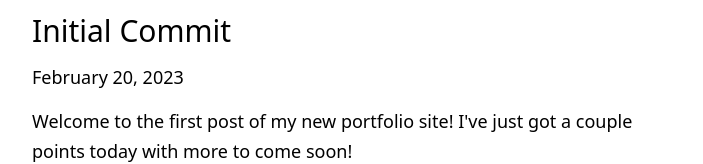
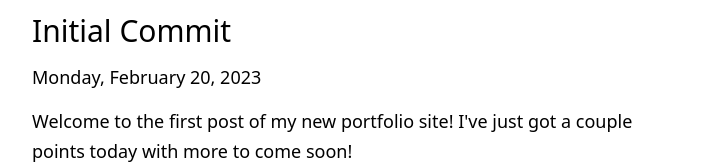
Before and after one commit to benpjenkins/2023-portfolio, a Next.js app: page /posts in a window 1280 px wide. Shown: the part 146-310 px from the top of the page, without its empty margins (288-991 px from the left). Built offline with nearby package versions, Linux system fonts and the light colour scheme; no server answers.

Commit message:
chore: remove data-fns dependency

```diff
--- a/package.json
+++ b/package.json
@@ -13,7 +13,6 @@
     "@types/node": "18.14.0",
     "@types/react": "18.0.28",
     "@types/react-dom": "18.0.11",
-    "date-fns": "^2.29.3",
     "eslint": "8.34.0",
     "eslint-config-next": "13.1.6",
     "gray-matter": "^4.0.3",
--- a/src/components/DateFormatter/index.tsx
+++ b/src/components/DateFormatter/index.tsx
@@ -1,12 +1,16 @@
-import { parseISO, format } from 'date-fns'
-
 type Props = {
     dateString: string
 }
 
+
+
+const options = { weekday: 'long', year: 'numeric', month: 'long', day: 'numeric' };
+
 const DateFormatter = ({ dateString }: Props) => {
-    const date = parseISO(dateString)
-    return <time dateTime={dateString}>{format(date, 'LLLL	d, yyyy')}</time>
+    const date = new Date(dateString)
+    // TODO: Add types to match ones expected by data.toLocaleDateString
+    // @ts-expect-error
+    return <time dateTime={dateString}>{date.toLocaleDateString("en-us", options)}</time>
 }
 
 export default DateFormatter
```
Also changed, not shown: 1 other file (tests, documents, lock files or other folders).
